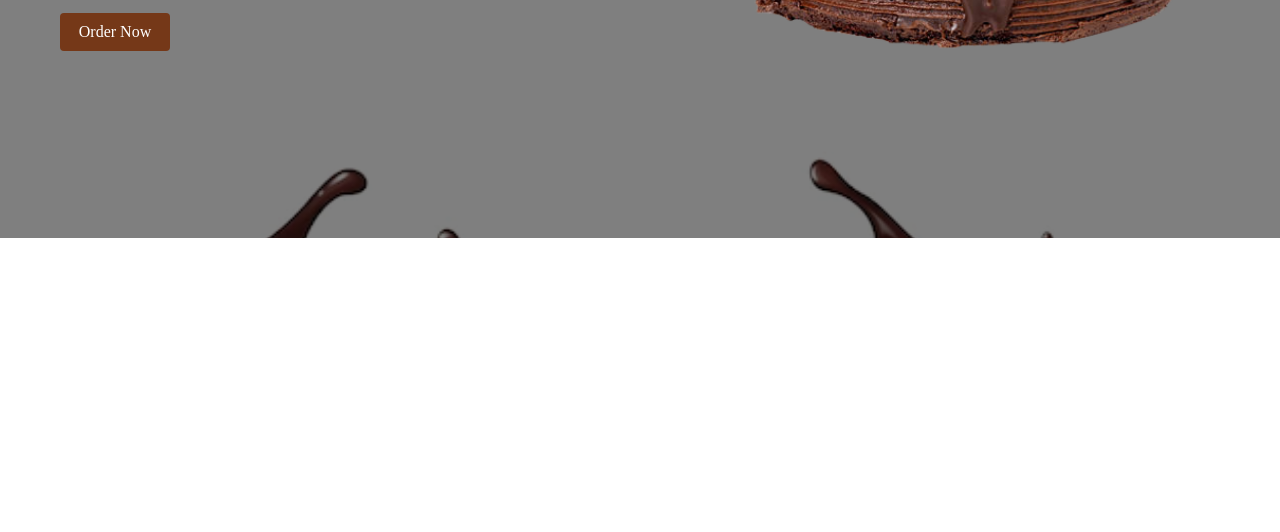
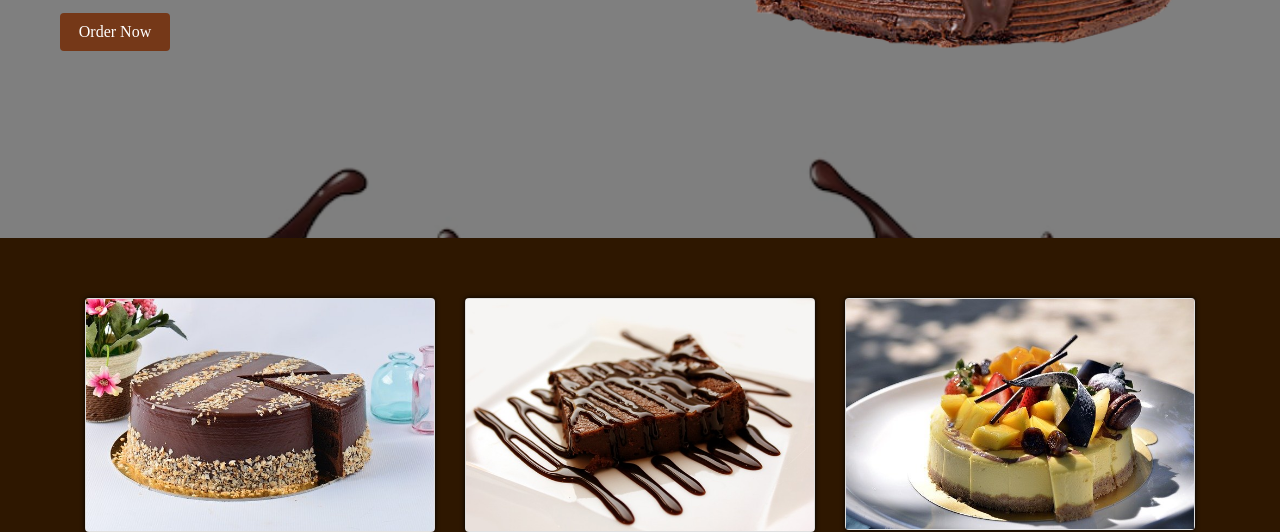
Before and after one commit to PhamQuan19/Cake_Store, a plain HTML site: page index.html in a window 1280 px wide. Shown: the part 561-1093 px from the top of the page. Before the commit the page ends 800 px from the top, so only its background shows below. Drawn offline with nearby package versions, Linux system fonts and the light colour scheme; files whose address does not match are found by name; a web font is replaced by a local one.

Commit message:
Top card

```diff
--- a/index.html
+++ b/index.html
@@ -100,7 +100,27 @@
         </div>
         <!-- Home section end -->
 
+        <div class="container" id="box">
+          <div class="row">
+            <div class="col-md-4 py-3 py-md-0">
+              <div class="card">
+                <img src="./image/box1.jpg" alt="">
+              </div>
+            </div>
 
+            <div class="col-md-4 py-3 py-md-0">
+              <div class="card">
+                <img src="./image/box2.jpg" alt="">
+              </div>
+            </div>
+
+            <div class="col-md-4 py-3 py-md-0">
+              <div class="card">
+                <img src="./image/box3.jpg" alt="">
+              </div>
+            </div>
+          </div>
+        </div>
 
 
 
--- a/style.css
+++ b/style.css
@@ -164,3 +164,21 @@
     }
 }
 /* Home sectio end */
+
+/* Top card */
+#box{
+    margin-top: 50px;
+}
+#box .card{
+    box-shadow: 0px 0px 5px black;
+    margin-top: 10px;
+    transition: 0.5s ease;
+    cursor: pointer;
+}
+
+#box .card:hover{
+    transform: translateY(-10px);
+}
+
+
+/* Top card */
```
